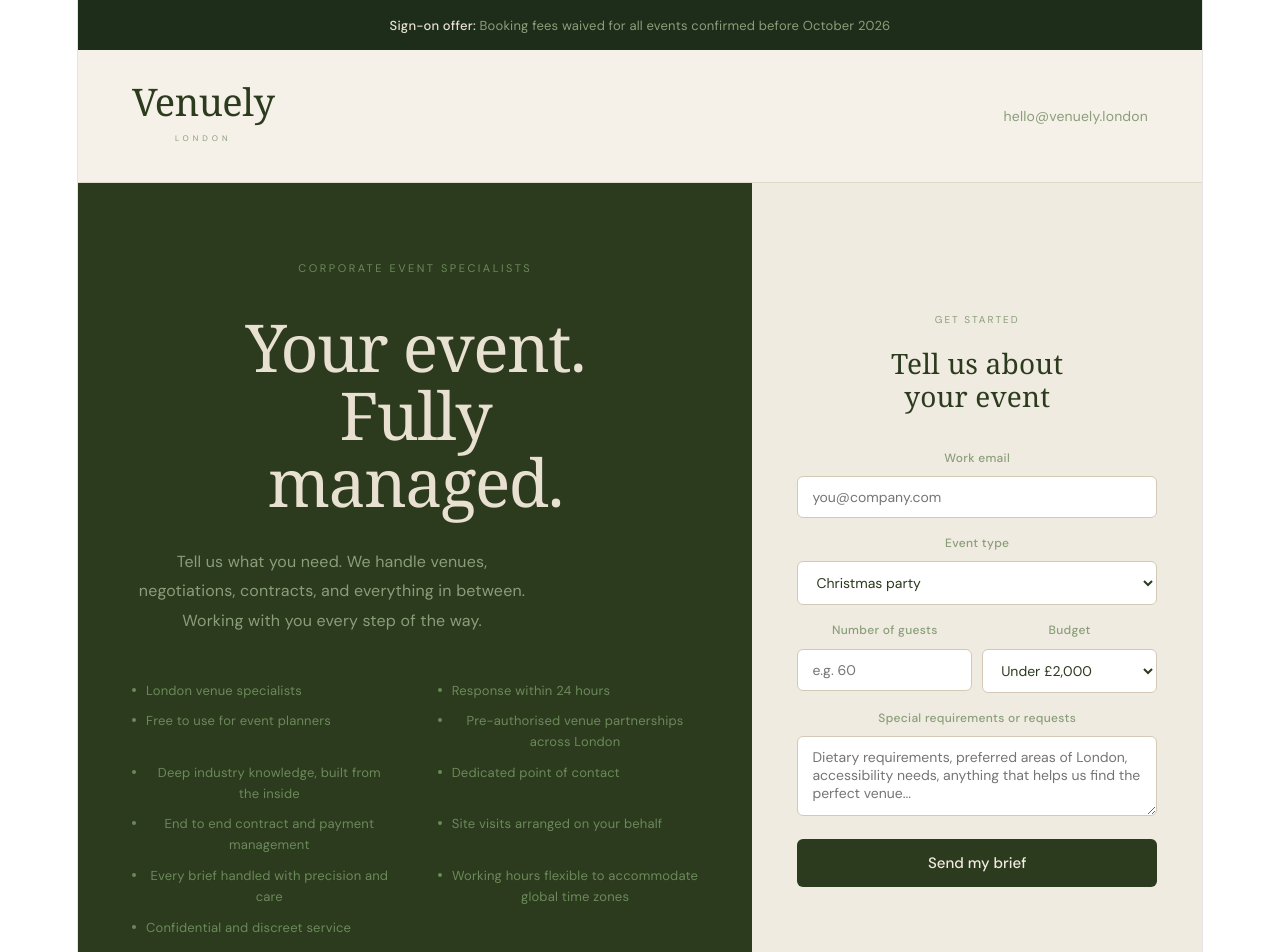
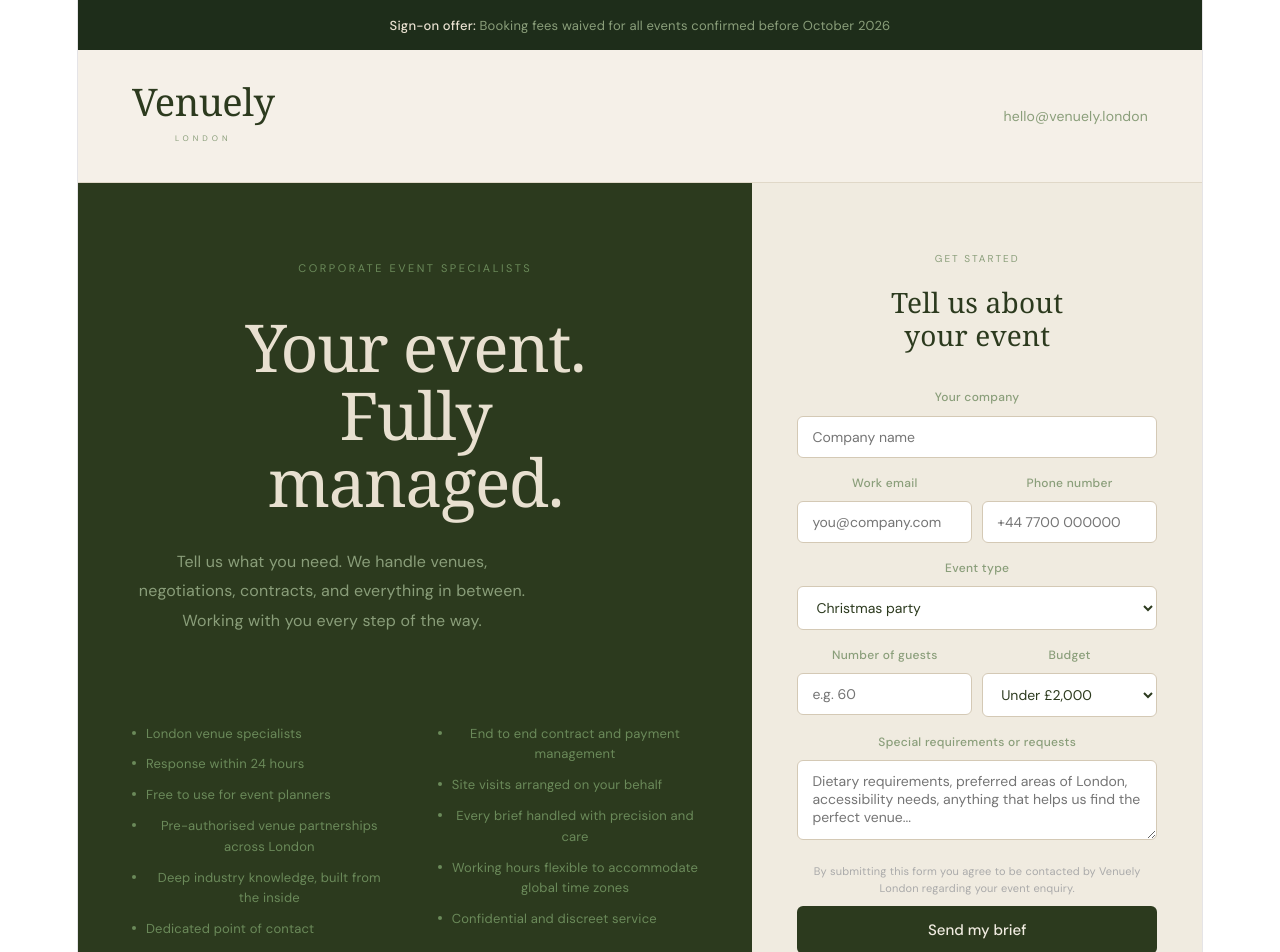
Before and after one commit to venuelylondon/Venuely, a React (Vite) app: page / in a window 1280 px wide. Shown: the top 952 px of the page. Built offline with nearby package versions, Linux system fonts and the light colour scheme.

Commit message:
final version all fixes

```diff
--- a/src/VenuelyLanding.jsx
+++ b/src/VenuelyLanding.jsx
@@ -4,9 +4,12 @@
 
 export default function VenuelyLanding() {
   const [email, setEmail] = useState("");
+  const [phone, setPhone] = useState("");
+  const [company, setCompany] = useState("");
   const [submitted, setSubmitted] = useState(false);
   const [submitting, setSubmitting] = useState(false);
   const [otherBudget, setOtherBudget] = useState("");
+  const [error, setError] = useState("");
   const [brief, setBrief] = useState({ eventType: "Christmas party", budget: "Under £2,000", guests: "", requirements: "" });
   const [cursor, setCursor] = useState({ x: -100, y: -100 });
   const [hovered, setHovered] = useState(false);
@@ -20,13 +23,21 @@
   }, []);
 
   const handleSubmit = async () => {
-    if (!email || !email.includes("@")) return;
+    setError("");
+    if (!email && !phone) {
+      setError("Please provide at least a work email or phone number to continue.");
+      return;
+    }
+    if (email && !email.includes("@")) {
+      setError("Please enter a valid email address.");
+      return;
+    }
     setSubmitting(true);
     try {
       await fetch(FORMSPREE_ENDPOINT, {
         method: "POST",
         headers: { "Content-Type": "application/json", Accept: "application/json" },
-        body: JSON.stringify({ email, ...brief, budget: brief.budget === "Other" ? otherBudget : brief.budget }),
+        body: JSON.stringify({ email, phone, company, ...brief, budget: brief.budget === "Other" ? otherBudget : brief.budget }),
       });
     } catch (e) {}
     setSubmitting(false);
@@ -49,21 +60,26 @@
 
   const h = { onMouseEnter: () => setHovered(true), onMouseLeave: () => setHovered(false) };
   const fade = (delay = 0) => ({ opacity: visible ? 1 : 0, transform: visible ? "translateY(0)" : "translateY(20px)", transition: `all 0.8s ease ${delay}s` });
-  const field = { width: "100%", background: "white", border: "1px solid #d4c9b5", borderRadius: 6, padding: "11px 14px", fontFamily: "'DM Sans', sans-serif", fontSize: 14, color: "#2c3a1e", outline: "none" };
-  const label = { display: "block", fontSize: 12, color: "#8a9e7a", fontWeight: 500, letterSpacing: "0.3px", marginBottom: 5 };
-
-  // Thin serif V cursor path - matches the wordmark style
-  const VCursor = () => (
-    <div style={{ position: "fixed", top: cursor.y - 24, left: cursor.x - 12, pointerEvents: "none", zIndex: 9999, transform: hovered ? "scale(1.4)" : "scale(1)", transition: "transform 0.15s ease, top 0.05s ease, left 0.05s ease" }}>
-      <svg width="24" height="32" viewBox="0 0 24 32">
-        <text x="12" y="28" fontFamily="Georgia, 'Times New Roman', serif" fontSize="32" fontWeight="300" fill="#e8e0d0" textAnchor="middle" stroke="#2c3a1e" strokeWidth="0.5">V</text>
-      </svg>
-    </div>
-  );
+  const fieldStyle = { width: "100%", background: "white", border: "1px solid #d4c9b5", borderRadius: 6, padding: "11px 14px", fontFamily: "'DM Sans', sans-serif", fontSize: 14, color: "#2c3a1e", outline: "none" };
+  const labelStyle = { display: "block", fontSize: 12, color: "#8a9e7a", fontWeight: 500, letterSpacing: "0.3px", marginBottom: 5 };
 
   return (
     <div style={{ cursor: "none", fontFamily: "'DM Sans', 'Helvetica Neue', sans-serif", background: "#f5f0e8", minHeight: "100vh", width: "100%" }}>
-      <VCursor />
+
+      {/* Custom V cursor - visible on all backgrounds */}
+      <div style={{
+        position: "fixed",
+        top: cursor.y - 24,
+        left: cursor.x - 12,
+        pointerEvents: "none",
+        zIndex: 9999,
+        transform: hovered ? "scale(1.4)" : "scale(1)",
+        transition: "transform 0.15s ease, top 0.05s ease, left 0.05s ease",
+      }}>
+        <svg width="24" height="32" viewBox="0 0 24 32">
+          <text x="12" y="28" fontFamily="Georgia, 'Times New Roman', serif" fontSize="32" fontWeight="300" fill="#e8e0d0" textAnchor="middle" stroke="#2c3a1e" strokeWidth="1.5" paintOrder="stroke">V</text>
+        </svg>
+      </div>
 
       {/* Offer banner */}
       <div style={{ background: "#1e2d1a", padding: "11px 3rem", textAlign: "center" }}>
@@ -79,13 +95,15 @@
           <div style={{ fontFamily: "Georgia, 'Times New Roman', serif", fontSize: 38, fontWeight: 300, color: "#2c3a1e", letterSpacing: "-0.5px", lineHeight: 1 }}>Venuely</div>
           <div style={{ fontSize: 8, color: "#8a9e7a", letterSpacing: "4px", textTransform: "uppercase", marginTop: 5 }}>London</div>
         </div>
-        <a href="mailto:hello@venuely.london" style={{ fontSize: 14, color: "#8a9e7a", textDecoration: "none", ...fade(0.2) }} {...h}>hello@venuely.london</a>
+        <a href="mailto:hello@venuely.london" style={{ fontSize: 14, color: "#8a9e7a", textDecoration: "none", ...fade(0.2) }} {...h}>
+          hello@venuely.london
+        </a>
       </nav>
 
-      {/* Hero */}
+      {/* Hero split */}
       <div style={{ display: "grid", gridTemplateColumns: "1.2fr 0.8fr", minHeight: "calc(100vh - 112px)" }}>
 
-        {/* Left */}
+        {/* Left dark panel */}
         <div style={{ background: "#2c3a1e", padding: "4rem 3rem", display: "flex", flexDirection: "column", justifyContent: "space-between" }}>
           <div style={fade(0.2)}>
             <p style={{ fontSize: 11, color: "#6b8a5a", letterSpacing: "2.5px", textTransform: "uppercase", marginBottom: "1.25rem" }}>Corporate event specialists</p>
@@ -97,9 +115,9 @@
             </p>
           </div>
           <div style={fade(0.5)}>
-            <div style={{ display: "grid", gridTemplateColumns: "1fr 1fr", gap: "10px 2.5rem" }}>
+            <div style={{ columns: 2, columnGap: "2.5rem" }}>
               {bullets.map(item => (
-                <div key={item} style={{ display: "flex", alignItems: "flex-start", gap: 10 }}>
+                <div key={item} style={{ display: "flex", alignItems: "flex-start", gap: 10, marginBottom: 10, breakInside: "avoid" }}>
                   <div style={{ width: 4, height: 4, borderRadius: "50%", background: "#6b8a5a", flexShrink: 0, marginTop: 7 }} />
                   <span style={{ fontSize: 13, color: "#6b8a5a", lineHeight: 1.6 }}>{item}</span>
                 </div>
@@ -108,7 +126,7 @@
           </div>
         </div>
 
-        {/* Right form */}
+        {/* Right form panel */}
         <div style={{ background: "#f0ebe0", padding: "3.5rem 2.5rem", display: "flex", flexDirection: "column", justifyContent: "center", overflowY: "auto" }}>
           {!submitted ? (
             <div style={fade(0.4)}>
@@ -116,25 +134,40 @@
               <p style={{ fontFamily: "Georgia, serif", fontSize: 28, color: "#2c3a1e", marginBottom: "1.75rem", fontWeight: 400, lineHeight: 1.2 }}>Tell us about<br />your event</p>
 
               <div style={{ marginBottom: 12 }}>
-                <label style={label}>Work email</label>
-                <input type="email" placeholder="you@company.com" value={email} onChange={e => setEmail(e.target.value)} style={field} {...h} />
+                <label style={labelStyle}>Your company</label>
+                <input type="text" placeholder="Company name" value={company} onChange={e => setCompany(e.target.value)} style={fieldStyle} {...h} />
               </div>
 
+              <div style={{ display: "grid", gridTemplateColumns: "1fr 1fr", gap: 10, marginBottom: 12 }}>
+                <div>
+                  <label style={labelStyle}>Work email</label>
+                  <input type="email" placeholder="you@company.com" value={email} onChange={e => { setEmail(e.target.value); setError(""); }} style={fieldStyle} {...h} />
+                </div>
+                <div>
+                  <label style={labelStyle}>Phone number</label>
+                  <input type="tel" placeholder="+44 7700 000000" value={phone} onChange={e => { setPhone(e.target.value); setError(""); }} style={fieldStyle} {...h} />
+                </div>
+              </div>
+
+              {error && (
+                <p style={{ fontSize: 12, color: "#993C1D", marginBottom: 12, lineHeight: 1.5 }}>{error}</p>
+              )}
+
               <div style={{ marginBottom: 12 }}>
-                <label style={label}>Event type</label>
-                <select value={brief.eventType} onChange={e => setBrief({ ...brief, eventType: e.target.value })} style={field} {...h}>
+                <label style={labelStyle}>Event type</label>
+                <select value={brief.eventType} onChange={e => setBrief({ ...brief, eventType: e.target.value })} style={fieldStyle} {...h}>
                   {["Christmas party","Summer party","Team away day","Conference","Client dinner","Exhibition","Awards show","Product launch","Special occasion","Wedding","Other"].map(o => <option key={o}>{o}</option>)}
                 </select>
               </div>
 
               <div style={{ display: "grid", gridTemplateColumns: "1fr 1fr", gap: 10, marginBottom: 12 }}>
                 <div>
-                  <label style={label}>Number of guests</label>
-                  <input type="number" placeholder="e.g. 60" value={brief.guests} onChange={e => setBrief({ ...brief, guests: e.target.value })} style={field} />
+                  <label style={labelStyle}>Number of guests</label>
+                  <input type="number" placeholder="e.g. 60" value={brief.guests} onChange={e => setBrief({ ...brief, guests: e.target.value })} style={fieldStyle} />
                 </div>
                 <div>
-                  <label style={label}>Budget</label>
-                  <select value={brief.budget} onChange={e => setBrief({ ...brief, budget: e.target.value })} style={field} {...h}>
+                  <label style={labelStyle}>Budget</label>
+                  <select value={brief.budget} onChange={e => setBrief({ ...brief, budget: e.target.value })} style={fieldStyle} {...h}>
                     {["Under £2,000","£2,000 – £5,000","£5,000 – £10,000","£10,000 – £20,000","£20,000 – £30,000","£30,000 – £40,000","£40,000 – £50,000","£50,000+","Other"].map(o => <option key={o}>{o}</option>)}
                   </select>
                 </div>
@@ -142,17 +175,21 @@
 
               {brief.budget === "Other" && (
                 <div style={{ marginBottom: 12 }}>
-                  <label style={label}>Please specify your budget</label>
-                  <input type="text" placeholder="e.g. £75,000" value={otherBudget} onChange={e => setOtherBudget(e.target.value)} style={field} />
+                  <label style={labelStyle}>Please specify your budget</label>
+                  <input type="text" placeholder="e.g. £75,000" value={otherBudget} onChange={e => setOtherBudget(e.target.value)} style={fieldStyle} />
                 </div>
               )}
 
               <div style={{ marginBottom: 16 }}>
-                <label style={label}>Special requirements or requests</label>
-                <textarea placeholder="Dietary requirements, preferred areas of London, accessibility needs, anything that helps us find the perfect venue..." value={brief.requirements} onChange={e => setBrief({ ...brief, requirements: e.target.value })} style={{ ...field, minHeight: 80, resize: "vertical" }} />
+                <label style={labelStyle}>Special requirements or requests</label>
+                <textarea placeholder="Dietary requirements, preferred areas of London, accessibility needs, anything that helps us find the perfect venue..." value={brief.requirements} onChange={e => setBrief({ ...brief, requirements: e.target.value })} style={{ ...fieldStyle, minHeight: 80, resize: "vertical" }} />
               </div>
 
-              <button onClick={handleSubmit} disabled={submitting} style={{ width: "100%", background: "#2c3a1e", color: "#f0ebe0", fontFamily: "'DM Sans', sans-serif", fontSize: 15, fontWeight: 500, padding: "14px", borderRadius: 6, border: "none", cursor: "none", opacity: submitting ? 0.6 : 1, transition: "opacity 0.2s, transform 0.15s", transform: hovered ? "scale(1.01)" : "scale(1)" }} {...h}>
+              <p style={{ fontSize: 11, color: "#aaa", marginBottom: 10, lineHeight: 1.5 }}>
+                By submitting this form you agree to be contacted by Venuely London regarding your event enquiry.
+              </p>
+
+              <button onClick={handleSubmit} disabled={submitting} style={{ width: "100%", background: "#2c3a1e", color: "#f0ebe0", fontFamily: "'DM Sans', sans-serif", fontSize: 15, fontWeight: 500, padding: "14px", borderRadius: 6, border: "none", cursor: "none", opacity: submitting ? 0.6 : 1, transition: "opacity 0.2s" }} {...h}>
                 {submitting ? "Sending..." : "Send my brief"}
               </button>
             </div>
@@ -160,7 +197,7 @@
             <div style={{ textAlign: "center", ...fade(0) }}>
               <div style={{ fontFamily: "Georgia, serif", fontSize: 52, color: "#2c3a1e", marginBottom: "1rem" }}>✓</div>
               <p style={{ fontFamily: "Georgia, serif", fontSize: 26, color: "#2c3a1e", marginBottom: "0.75rem" }}>Brief received.</p>
-              <p style={{ fontSize: 14, color: "#8a9e7a", lineHeight: 1.8 }}>We'll be in touch at {email}<br />within one working day.</p>
+              <p style={{ fontSize: 14, color: "#8a9e7a", lineHeight: 1.8 }}>We'll be in touch within one working day.</p>
             </div>
           )}
         </div>
@@ -231,7 +268,7 @@
         input:focus, select:focus, textarea:focus { border-color: #8a9e7a !important; box-shadow: 0 0 0 2px rgba(138,158,122,0.15); }
         @media (max-width: 768px) {
           .hero { grid-template-columns: 1fr !important; }
-          nav, .how { padding: 1.5rem !important; }
+          nav { padding: 1.5rem !important; }
           h1 { font-size: 48px !important; }
         }
       `}</style>
```
